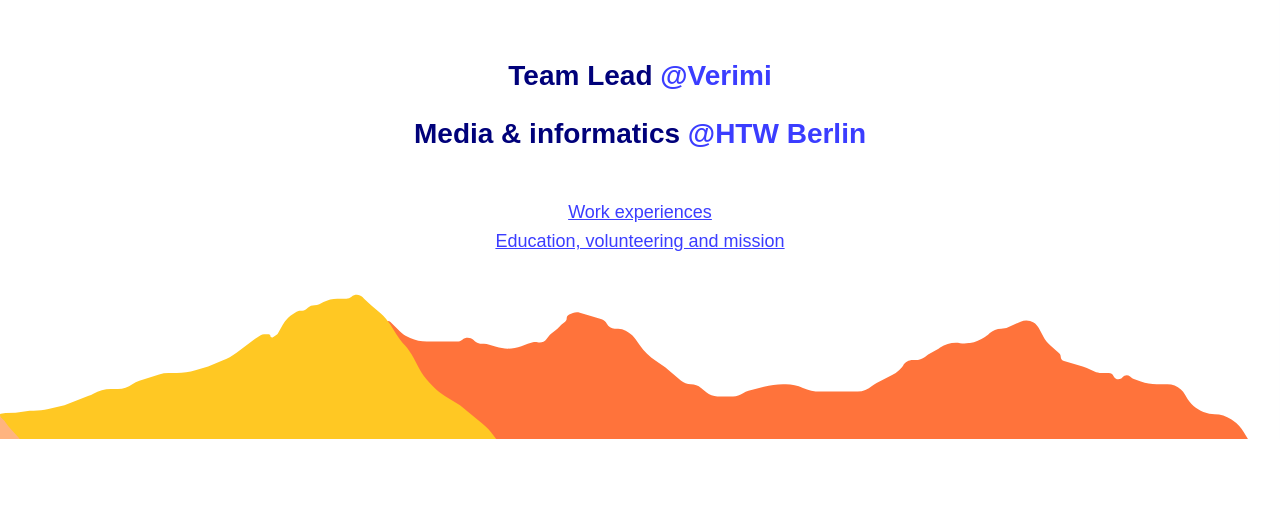
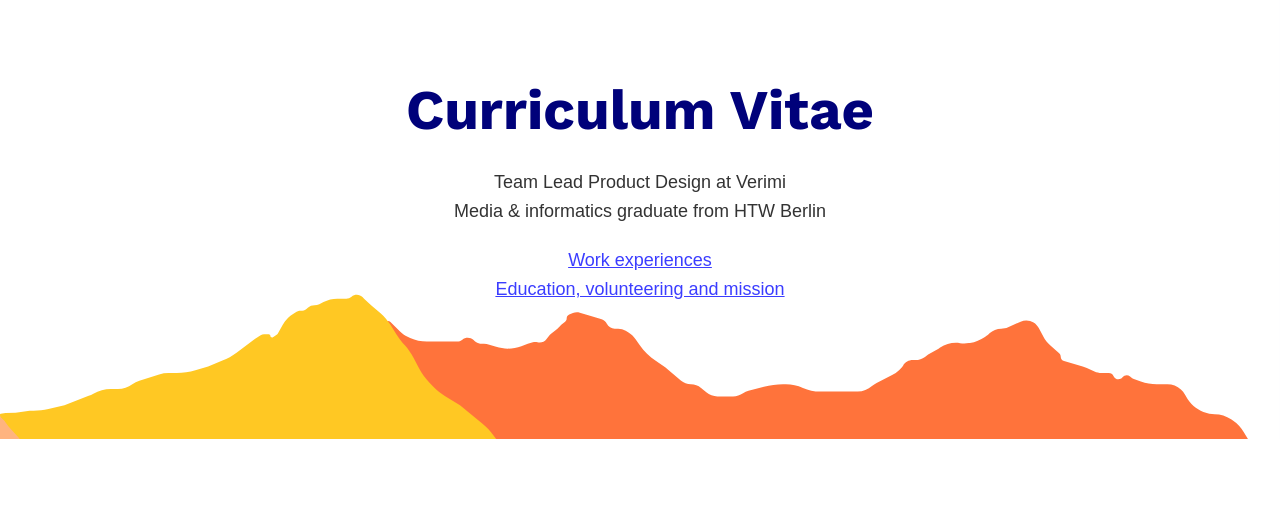
Before and after one commit to kevinklaus/kevinklaus.github.io, a plain HTML site: page cv.html in a window 1280 px wide. Shown: the part 281-800 px from the top of the page. Drawn offline with nearby package versions, Linux system fonts and the light colour scheme; a web font is replaced by a local one.

Commit message:
updated CV title

```diff
--- a/cv.html
+++ b/cv.html
@@ -68,11 +68,11 @@
 	        </div>
 	        <div class="full-height-center">
                 <div class="block content-1170 center-relative center-text top-50">
-                    <!-- <h1 class="big-title">
-                        Team Lead Product Design<span class="accent-primary-text"> @Verimi</span>
-                    </h1> -->
-                    <h2 class="big-title"><span class="accent-primary-text">Team Lead </span> @Verimi</h2>
-                    <h2 class="big-title"><span class="accent-primary-text">Media & informatics </span>@HTW Berlin</h2>
+                    <h1 class="big-title">
+                        <span class="accent-primary-text">Curriculum Vitae</span>
+                    </h1>
+                    <p><span class="daccent-primary-text">Team Lead Product Design</span> at Verimi</p>
+                    <p><span class="daccent-primary-text">Media & informatics graduate </span> from HTW Berlin</p>
                     <p class="accent-primary-text top-20">
                         <a href="#cv" class="primary-text">Work experiences</a></br>
                         <a href="#dolceVita" class="primary-text">Education, volunteering and mission</a></br>
```
